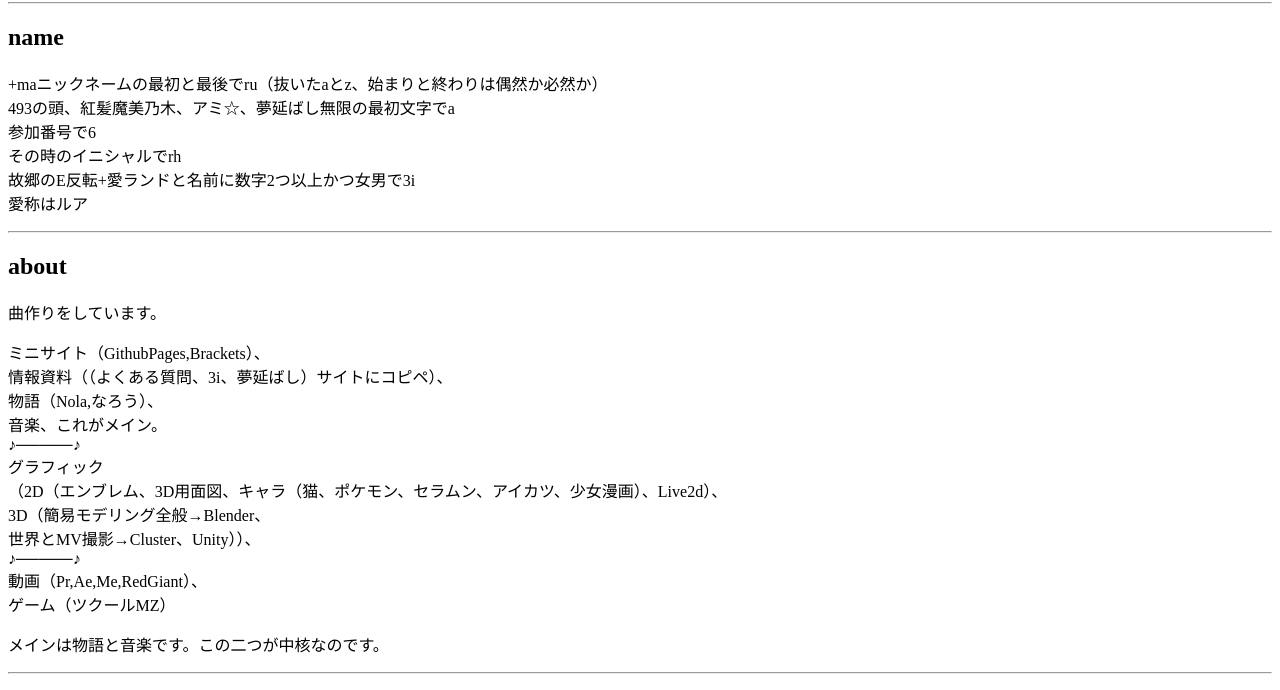
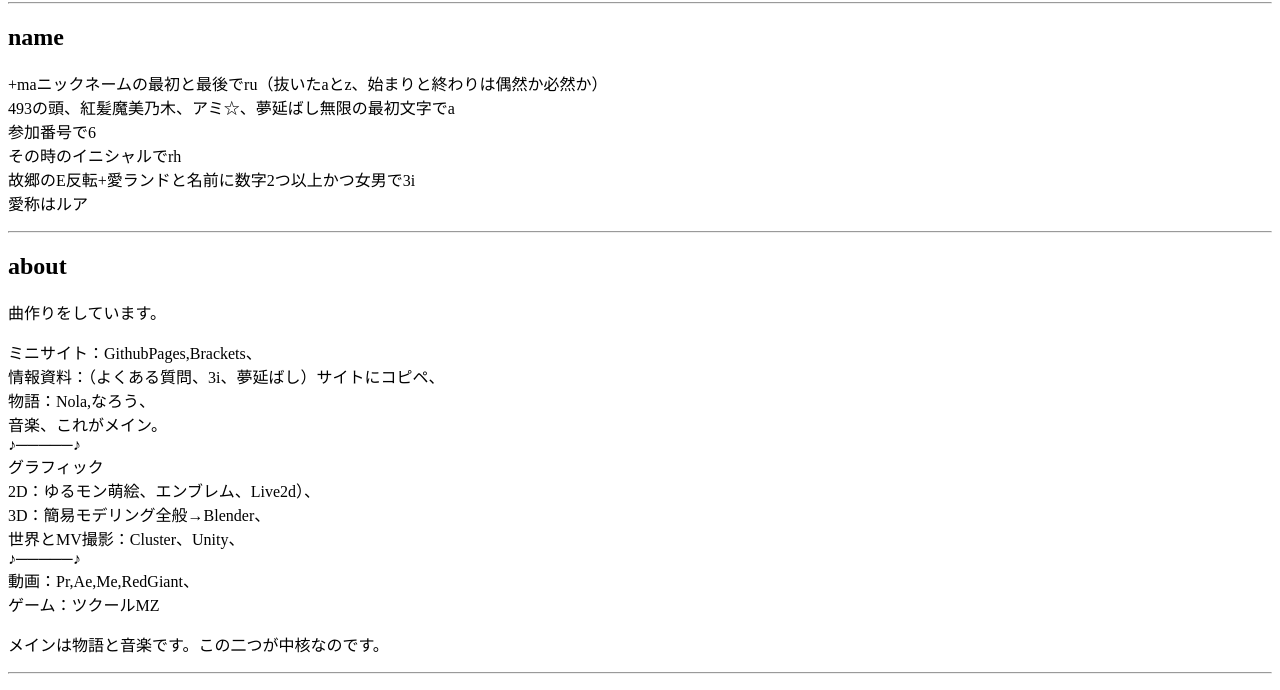
Before and after one commit to rua6rh3i/rua6rh3i.github.io, a plain HTML site: page index.html in a window 1280 px wide. Shown: the part 78-768 px from the top of the page. Drawn offline with Linux system fonts and the light colour scheme.

Commit message:
Update index.html

```diff
--- a/index.html
+++ b/index.html
@@ -22,18 +22,18 @@
         曲作りをしています。<br>
     </p>
     <p>
-        ミニサイト（GithubPages,Brackets）、<br>
-        情報資料（（よくある質問、3i、夢延ばし）サイトにコピペ）、<br>
-        物語（Nola,なろう）、<br>
+        ミニサイト：GithubPages,Brackets、<br>
+        情報資料：（よくある質問、3i、夢延ばし）サイトにコピペ、<br>
+        物語：Nola,なろう、<br>
         音楽、これがメイン。<br>
         ♪─────♪<br>
         グラフィック<br>
-        （2D（エンブレム、3D用面図、キャラ（猫、ポケモン、セラムン、アイカツ、少女漫画）、Live2d）、<br>
-        3D（簡易モデリング全般→Blender、<br>
-        世界とMV撮影→Cluster、Unity））、<br>
+        2D：ゆるモン萌絵、エンブレム、Live2d）、<br>
+        3D：簡易モデリング全般→Blender、<br>
+        世界とMV撮影：Cluster、Unity、<br>
         ♪─────♪<br>
-        動画（Pr,Ae,Me,RedGiant）、<br>
-        ゲーム（ツクールMZ）
+        動画：Pr,Ae,Me,RedGiant、<br>
+        ゲーム：ツクールMZ
     </p>
     <p>メインは物語と音楽です。この二つが中核なのです。</p>
     <hr>
```
